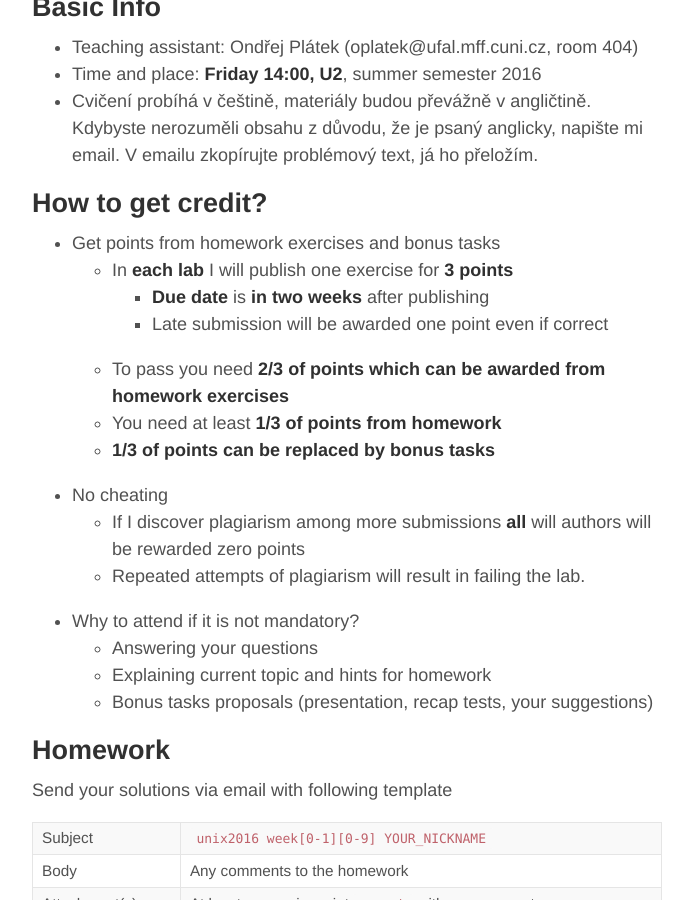
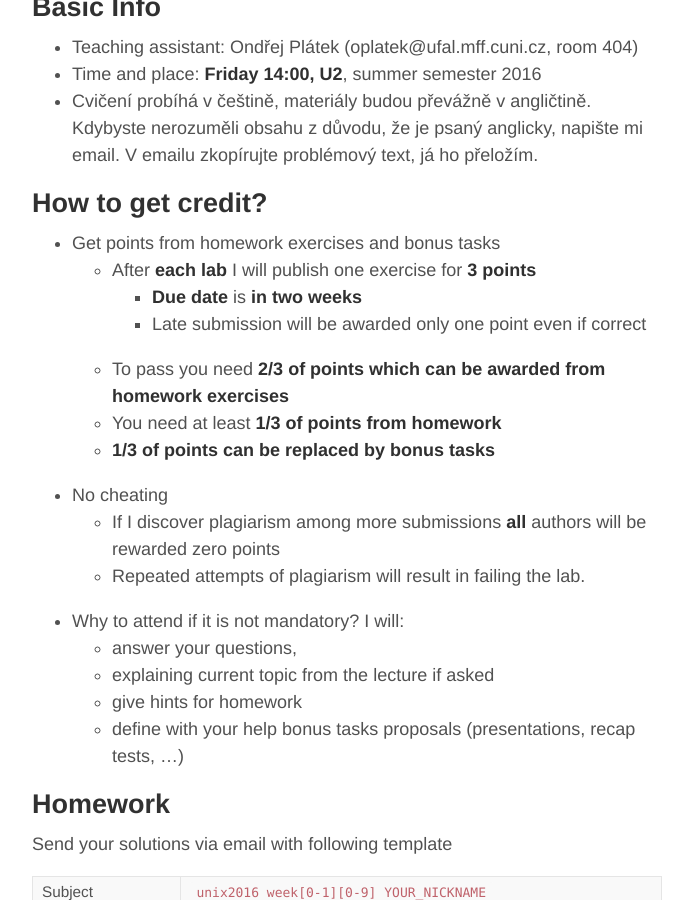
Before and after one commit to oplatek/oplatek.github.io, a Jekyll site: the page built from _posts/2016-02-02-labs-unix.md, in a window 1280 px wide and 900 px high, scrolled down 245 px. Shown: the whole window, without its empty margins (293-986 px from the left). Built offline with Jekyll 4.4.1, drawn with Linux system fonts in a browser that asks for light colours.

Commit message:
spell fixes

```diff
--- a/_posts/2016-02-02-labs-unix.md
+++ b/_posts/2016-02-02-labs-unix.md
@@ -11,23 +11,23 @@ Basic Info
 - Time and place: **Friday 14:00, U2**, summer semester 2016
 - Cvičení probíhá v češtině, materiály budou převážně v angličtině. Kdybyste nerozuměli obsahu z důvodu, že je psaný anglicky, napište mi email. V emailu zkopírujte problémový text, já ho přeložím.
 
-
 How to get credit?
 ------------------
 - Get points from homework exercises and bonus tasks
-    - In **each lab** I will publish one exercise for **3 points**
-        - **Due date** is **in two weeks** after publishing
-        - Late submission will be awarded one point even if correct
+    - After **each lab** I will publish one exercise for **3 points**
+        - **Due date** is **in two weeks**
+        - Late submission will be awarded only one point even if correct
     - To pass you need **2/3 of points which can be awarded from homework exercises**
     - You need  at least **1/3 of points from homework**
     - **1/3 of points can be replaced by bonus tasks**
 - No cheating
-    - If I discover plagiarism among more submissions **all** will authors will be rewarded zero points
+    - If I discover plagiarism among more submissions **all** authors will be rewarded zero points
     - Repeated attempts of plagiarism will result in failing the lab.
-- Why to attend if it is not mandatory?
-    - Answering your questions
-    - Explaining current topic and hints for homework
-    - Bonus tasks proposals (presentation, recap tests, your suggestions)
+- Why to attend if it is not mandatory? I will:
+    - answer your questions,
+    - explaining current topic from the lecture if asked
+    - give hints for homework
+    - define with your help bonus tasks proposals (presentations, recap tests, ...)
 
 Homework
 --------
```
